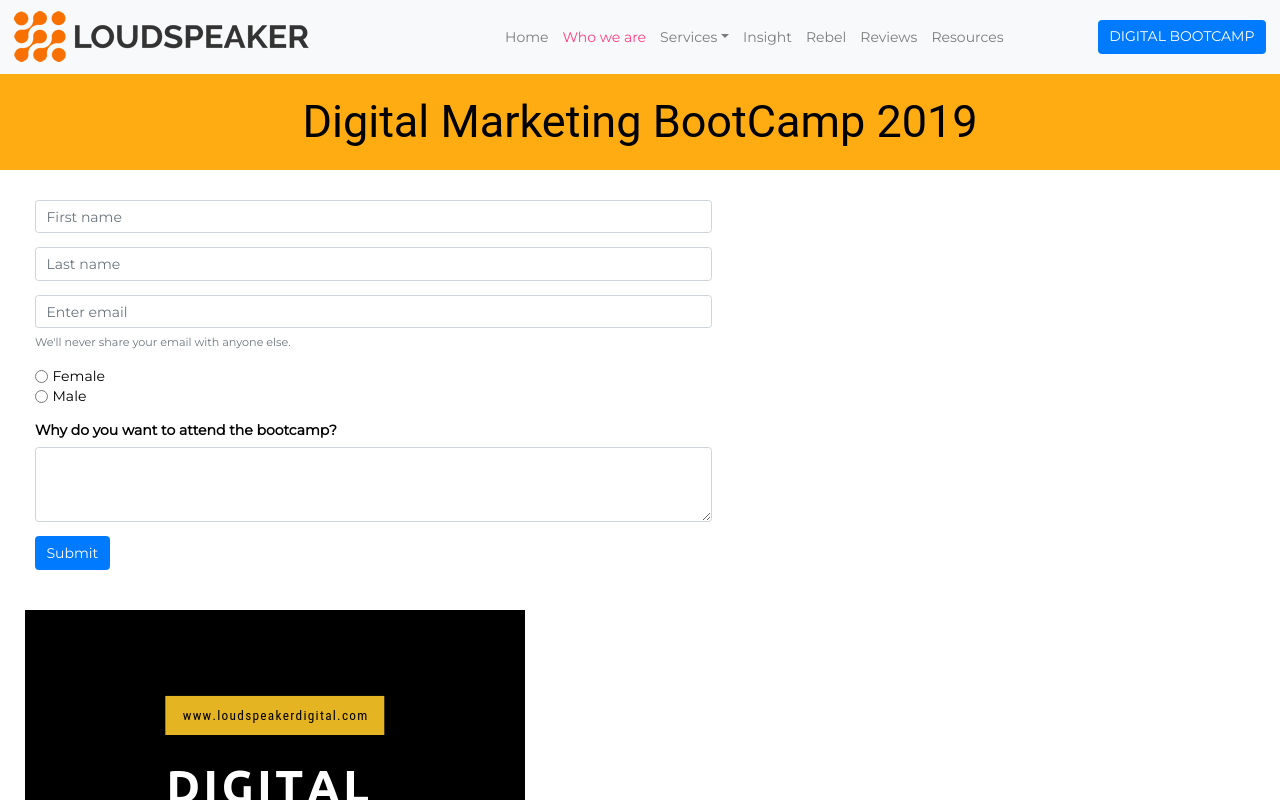
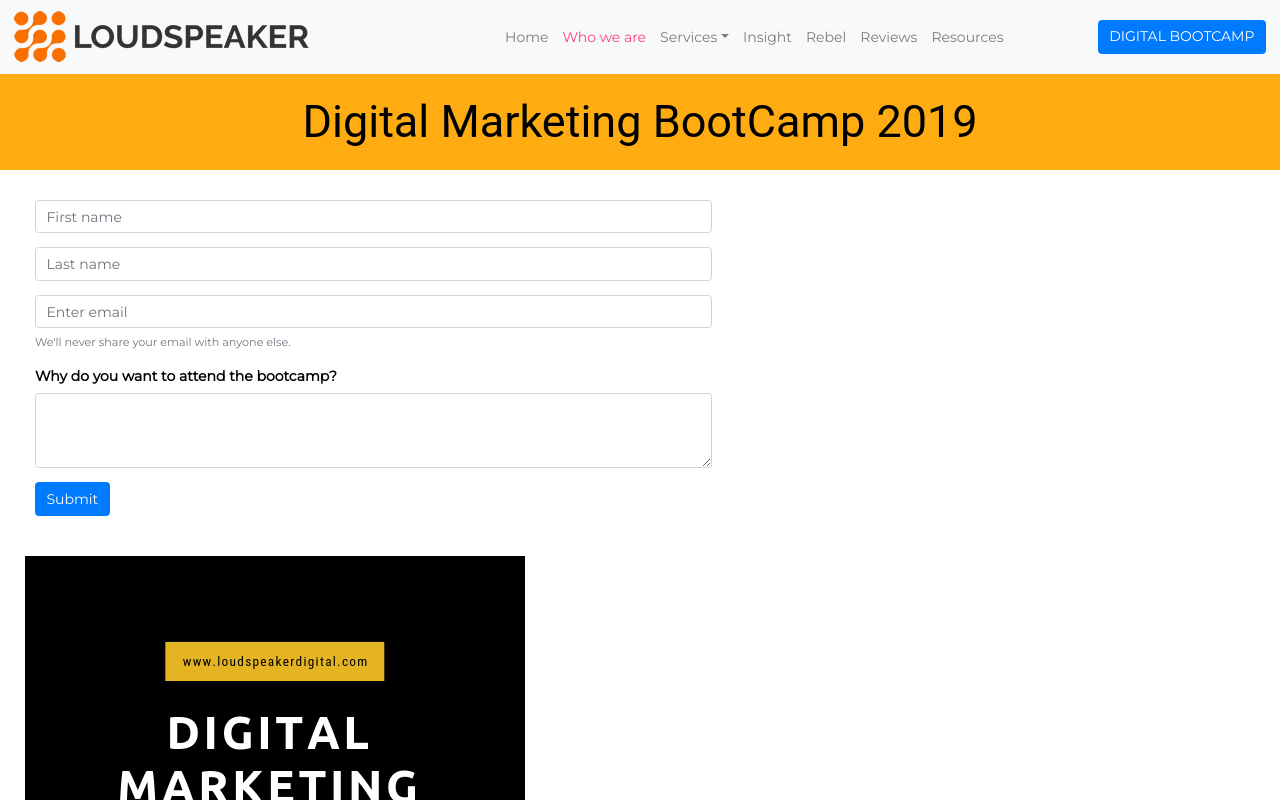
Before and after one commit to buzzedison/loudspeaker, a React (Create React App) app: page /bootcamp_form in a window 1280 px wide. Shown: the top 800 px of the page. Built offline with nearby package versions, Linux system fonts and the light colour scheme.

Commit message:
form submission edit

```diff
--- a/public/index.html
+++ b/public/index.html
@@ -56,5 +56,12 @@
       To begin the development, run `npm start` or `yarn start`.
       To create a production bundle, use `npm run build` or `yarn build`.
     -->
+    <form name="contact" netlify netlify-honeypot="bot-field" hidden>
+      <input type="text" name="firstname" />
+      <input type="text" name="lastname" />
+      <input type="email" name="email" />
+      <input type="radio" name="formHorizontalRadios" />
+      <textarea name="message"></textarea>
+    </form>
   </body>
 </html>
--- a/src/App.js
+++ b/src/App.js
@@ -8,6 +8,7 @@ import Header from "./components/header/mainheader";
 import BootCamp from "./components/pages/bootcamp";
 import DigiForm from "./components/pages/digiform";
 import About from "./components/pages/about";
+import Success from "./components/pages/success";
 
 class App extends Component {
   render() {
@@ -20,6 +21,7 @@ class App extends Component {
           <Route path="/bootcamp" component={BootCamp} />
           <Route path="/bootcamp_form" component={DigiForm} />
           <Route path="/about" component={About} />
+          <Route path="/success" component={Success} />
         </Switch>
       </BrowserRouter>
     );
--- a/src/components/pages/digiform.js
+++ b/src/components/pages/digiform.js
@@ -2,12 +2,32 @@ import React, { Component } from "react";
 import { Container, Row, Col, Button, Form } from "react-bootstrap";
 import Boot from "./bootcamp.png";
 
+const encode = data => {
+  return Object.keys(data)
+    .map(key => encodeURIComponent(key) + "=" + encodeURIComponent(data[key]))
+    .join("&");
+};
 class DigiForm extends Component {
-  constructor(...args) {
-    super(...args);
+  constructor(props) {
+    super(props);
+    this.state = { firstname: "", lastname: "", email: "", message: "" };
 
     this.state = { validated: false };
   }
+
+  handleSubmit = e => {
+    fetch("/", {
+      method: "POST",
+      headers: { "Content-Type": "application/x-www-form-urlencoded" },
+      body: encode({ "form-name": "bootcamp", ...this.state })
+    })
+      .then(() => alert("Success!"))
+      .catch(error => alert(error));
+
+    e.preventDefault();
+  };
+
+  handleChange = e => this.setState({ [e.target.name]: e.target.value });
 
   handleSubmit(event) {
     const form = event.currentTarget;
@@ -18,7 +38,7 @@ class DigiForm extends Component {
     this.setState({ validated: true });
   }
   render() {
-    const { validated } = this.state;
+    const { firstname, lastname, email, message, validated } = this.state;
     return (
       <div>
         <Container fluid>
@@ -32,20 +52,33 @@ class DigiForm extends Component {
               <Form
                 name="bootcamp"
                 method="POST"
+                action="/success"
                 data-netlify="true"
                 noValidate
                 validated={validated}
-                onSubmit={e => this.handleSubmit(e)}
+                onSubmit={this.handleSubmit}
               >
                 <Form.Group controlId="formfirstname">
-                  <Form.Control placeholder="First name" required />
+                  <Form.Control
+                    name="firstname"
+                    placeholder="First name"
+                    value={firstname}
+                    onChange={this.handleChange}
+                    required
+                  />
                   <Form.Control.Feedback type="invalid">
                     Please provide a first name.
                   </Form.Control.Feedback>
                 </Form.Group>
 
                 <Form.Group controlId="formlastname">
-                  <Form.Control placeholder="Last name" required />
+                  <Form.Control
+                    name="lastname"
+                    placeholder="Last name"
+                    value={lastname}
+                    onChange={this.handleChange}
+                    required
+                  />
                   <Form.Control.Feedback type="invalid">
                     Please provide a last name.
                   </Form.Control.Feedback>
@@ -53,7 +86,10 @@ class DigiForm extends Component {
                 <Form.Group controlId="formBasicEmail">
                   <Form.Control
                     type="email"
+                    name="email"
                     placeholder="Enter email"
+                    value={email}
+                    onChange={this.handleChange}
                     required
                   />
                   <Form.Control.Feedback type="invalid">
@@ -63,25 +99,19 @@ class DigiForm extends Component {
                     We'll never share your email with anyone else.
                   </Form.Text>
                 </Form.Group>
-                <Form.Group controlId="exampleForm.ControlTextarea1">
-                  <Form.Check
-                    type="radio"
-                    label="Female"
-                    name="formHorizontalRadios"
-                    id="formHorizontalRadios1"
-                  />
-                  <Form.Check
-                    type="radio"
-                    label="Male"
-                    name="formHorizontalRadios"
-                    id="formHorizontalRadios2"
-                  />{" "}
-                </Form.Group>
+
                 <Form.Group controlId="exampleForm.ControlTextarea1">
                   <Form.Label>
                     <strong>Why do you want to attend the bootcamp? </strong>
                   </Form.Label>
-                  <Form.Control as="textarea" rows="3" required />
+                  <Form.Control
+                    as="textarea"
+                    rows="3"
+                    name="message"
+                    value={message}
+                    onChange={this.handleChange}
+                    required
+                  />
                 </Form.Group>
                 <Form.Control.Feedback type="invalid">
                   Please tell us why you want to attend the boot camp.
--- /dev/null
+++ b/src/components/pages/success.js
@@ -0,0 +1,13 @@
+import React, { Component } from "react";
+import { Container } from "react-bootstrap";
+class Success extends Component {
+  render() {
+    return (
+      <Container fluid>
+        <h2>Form submitted</h2>
+      </Container>
+    );
+  }
+}
+
+export default Success;
```
